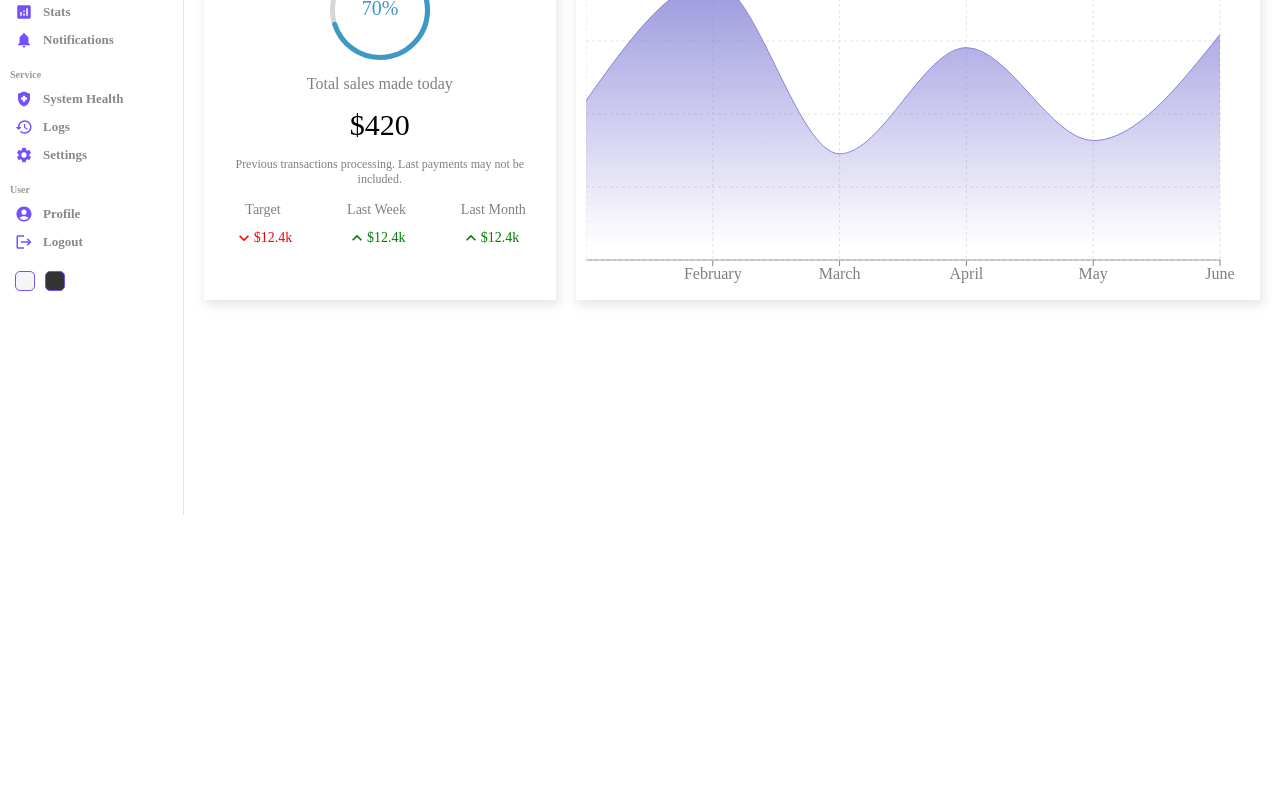
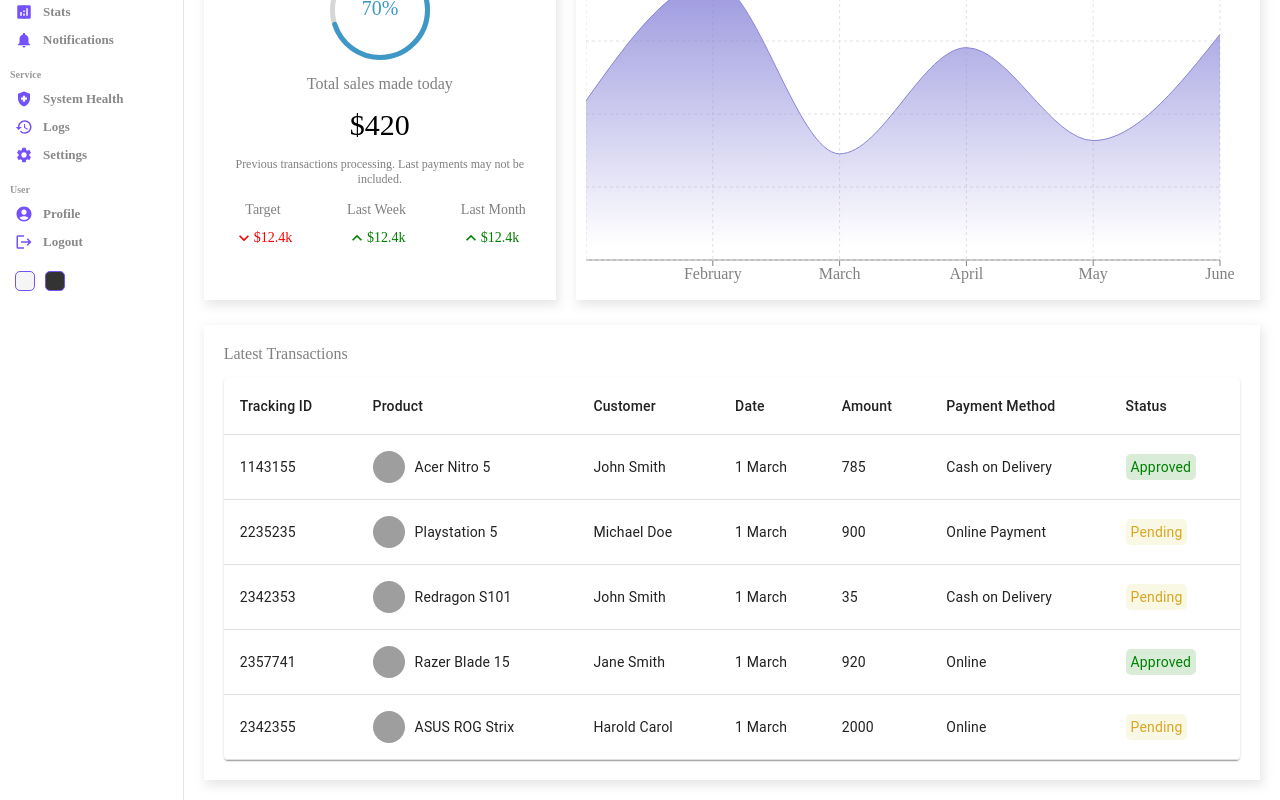
Before and after one commit to AmrMustafa13/admin-dashboard-react.js, a React (Create React App) app: page / in a window 1280 px wide. Shown: the part 285-1085 px from the top of the page. Before the commit the page ends 800 px from the top, so only its background shows below. Built offline with nearby package versions, Linux system fonts and the light colour scheme; grey boxes are pictures that could not be loaded; the HTML template or start-up script is replaced by a standard one.

Commit message:
table added

```diff
--- /dev/null
+++ b/src/components/Table/Table.js
@@ -0,0 +1,105 @@
+import React from "react";
+import "./table.scss";
+import Table from "@mui/material/Table";
+import TableBody from "@mui/material/TableBody";
+import TableCell from "@mui/material/TableCell";
+import TableContainer from "@mui/material/TableContainer";
+import TableHead from "@mui/material/TableHead";
+import TableRow from "@mui/material/TableRow";
+import Paper from "@mui/material/Paper";
+
+const List = () => {
+  const rows = [
+    {
+      id: 1143155,
+      product: "Acer Nitro 5",
+      img: "https://m.media-amazon.com/images/I/81bc8mA3nKL._AC_UY327_FMwebp_QL65_.jpg",
+      customer: "John Smith",
+      date: "1 March",
+      amount: 785,
+      method: "Cash on Delivery",
+      status: "Approved",
+    },
+    {
+      id: 2235235,
+      product: "Playstation 5",
+      img: "https://m.media-amazon.com/images/I/31JaiPXYI8L._AC_UY327_FMwebp_QL65_.jpg",
+      customer: "Michael Doe",
+      date: "1 March",
+      amount: 900,
+      method: "Online Payment",
+      status: "Pending",
+    },
+    {
+      id: 2342353,
+      product: "Redragon S101",
+      img: "https://m.media-amazon.com/images/I/71kr3WAj1FL._AC_UY327_FMwebp_QL65_.jpg",
+      customer: "John Smith",
+      date: "1 March",
+      amount: 35,
+      method: "Cash on Delivery",
+      status: "Pending",
+    },
+    {
+      id: 2357741,
+      product: "Razer Blade 15",
+      img: "https://m.media-amazon.com/images/I/71wF7YDIQkL._AC_UY327_FMwebp_QL65_.jpg",
+      customer: "Jane Smith",
+      date: "1 March",
+      amount: 920,
+      method: "Online",
+      status: "Approved",
+    },
+    {
+      id: 2342355,
+      product: "ASUS ROG Strix",
+      img: "https://m.media-amazon.com/images/I/81hH5vK-MCL._AC_UY327_FMwebp_QL65_.jpg",
+      customer: "Harold Carol",
+      date: "1 March",
+      amount: 2000,
+      method: "Online",
+      status: "Pending",
+    },
+  ];
+  return (
+    <TableContainer component={Paper} className="table">
+      <Table sx={{ minWidth: 650 }} aria-label="simple table">
+        <TableHead>
+          <TableRow>
+            <TableCell className="tableCell">Tracking ID</TableCell>
+            <TableCell className="tableCell">Product</TableCell>
+            <TableCell className="tableCell">Customer</TableCell>
+            <TableCell className="tableCell">Date</TableCell>
+            <TableCell className="tableCell">Amount</TableCell>
+            <TableCell className="tableCell">Payment Method</TableCell>
+            <TableCell className="tableCell">Status</TableCell>
+          </TableRow>
+        </TableHead>
+        <TableBody>
+          {rows.map((row) => (
+            <TableRow key={row.id}>
+              <TableCell component="th" scope="row">
+                {row.id}
+              </TableCell>
+              <TableCell className="tableCell">
+                <div className="cell-wrapper">
+                  <img src={row.img} alt="" className="image" />
+                  {row.product}
+                </div>
+              </TableCell>
+              <TableCell className="tableCell">{row.customer}</TableCell>
+              <TableCell className="tableCell">{row.date}</TableCell>
+              <TableCell className="tableCell">{row.amount}</TableCell>
+              <TableCell className="tableCell">{row.method}</TableCell>
+              <TableCell className="tableCell">
+                <span className={`status ${row.status}`}>{row.status}</span>
+              </TableCell>
+            </TableRow>
+          ))}
+        </TableBody>
+      </Table>
+    </TableContainer>
+  );
+};
+
+export default List;
--- /dev/null
+++ b/src/components/Table/table.scss
@@ -0,0 +1,25 @@
+.table {
+  .cell-wrapper {
+    display: flex;
+    align-items: center;
+    .image {
+      width: 32px;
+      height: 32px;
+      border-radius: 50%;
+      margin-right: 10px;
+      object-fit: cover;
+    }
+  }
+  .status {
+    padding: 5px;
+    border-radius: 5px;
+    &.Approved {
+      color: green;
+      background-color: rgba(0, 128, 0, 0.151);
+    }
+    &.Pending {
+      color: goldenrod;
+      background-color: rgba(189, 189, 3, 0.103);
+    }
+  }
+}
--- a/src/pages/Home/Home.js
+++ b/src/pages/Home/Home.js
@@ -5,6 +5,7 @@
 import Widget from "../../components/Widget/Widget";
 import Featured from "../../components/Featured/Featured";
 import Chart from "../../components/Chart/Chart";
+import Table from "../../components/Table/Table";
 
 const Home = () => {
   return (
@@ -22,6 +23,10 @@
           <Featured />
           <Chart />
         </div>
+        <div className="list-container">
+          <div className="list-title">Latest Transactions</div>
+          <Table />
+        </div>
       </div>
     </div>
   );
--- a/src/pages/Home/home.scss
+++ b/src/pages/Home/home.scss
@@ -11,5 +11,15 @@
     .charts {
       padding: 5px 20px;
     }
+    .list-container {
+      box-shadow: 2px 4px 10px 1px rgba(201, 201, 201, 0.47);
+      padding: 20px;
+      margin: 20px;
+      .list-title {
+        font-weight: 500;
+        color: gray;
+        margin-bottom: 15px;
+      }
+    }
   }
 }
```
